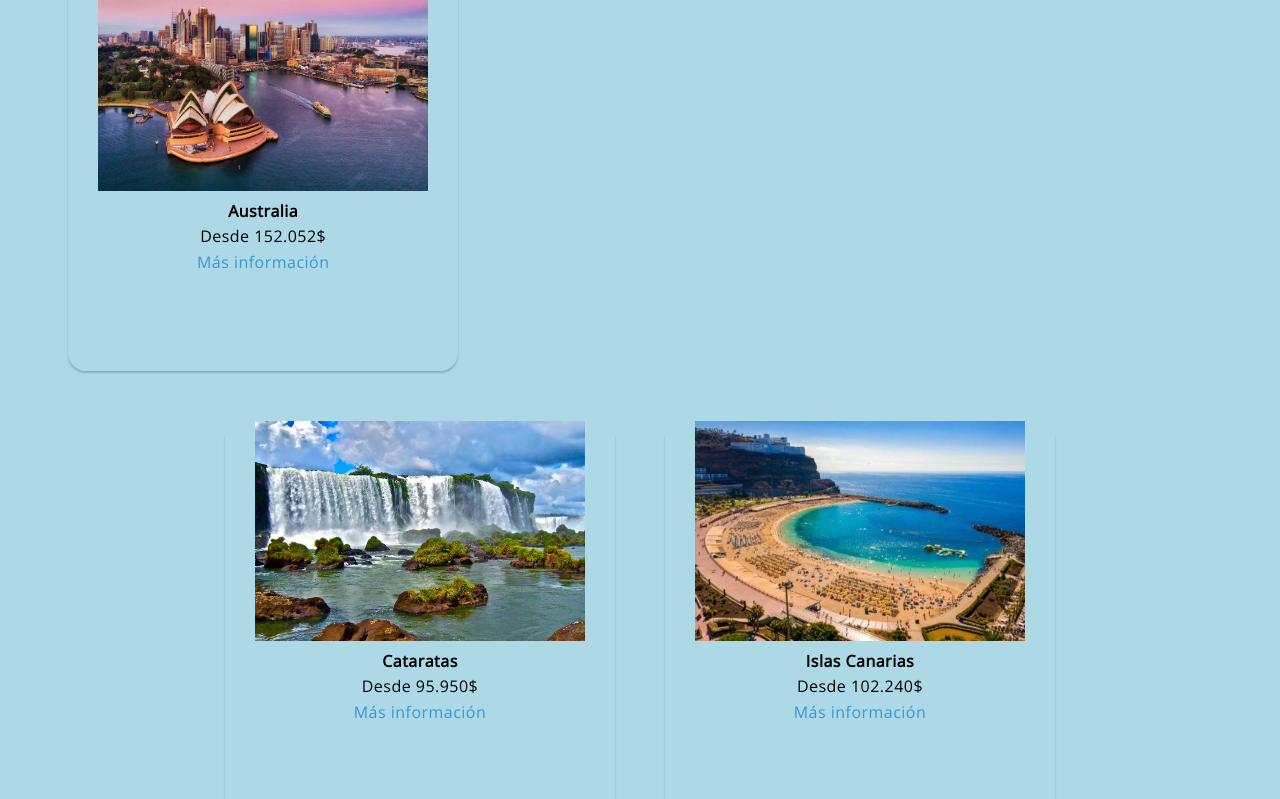
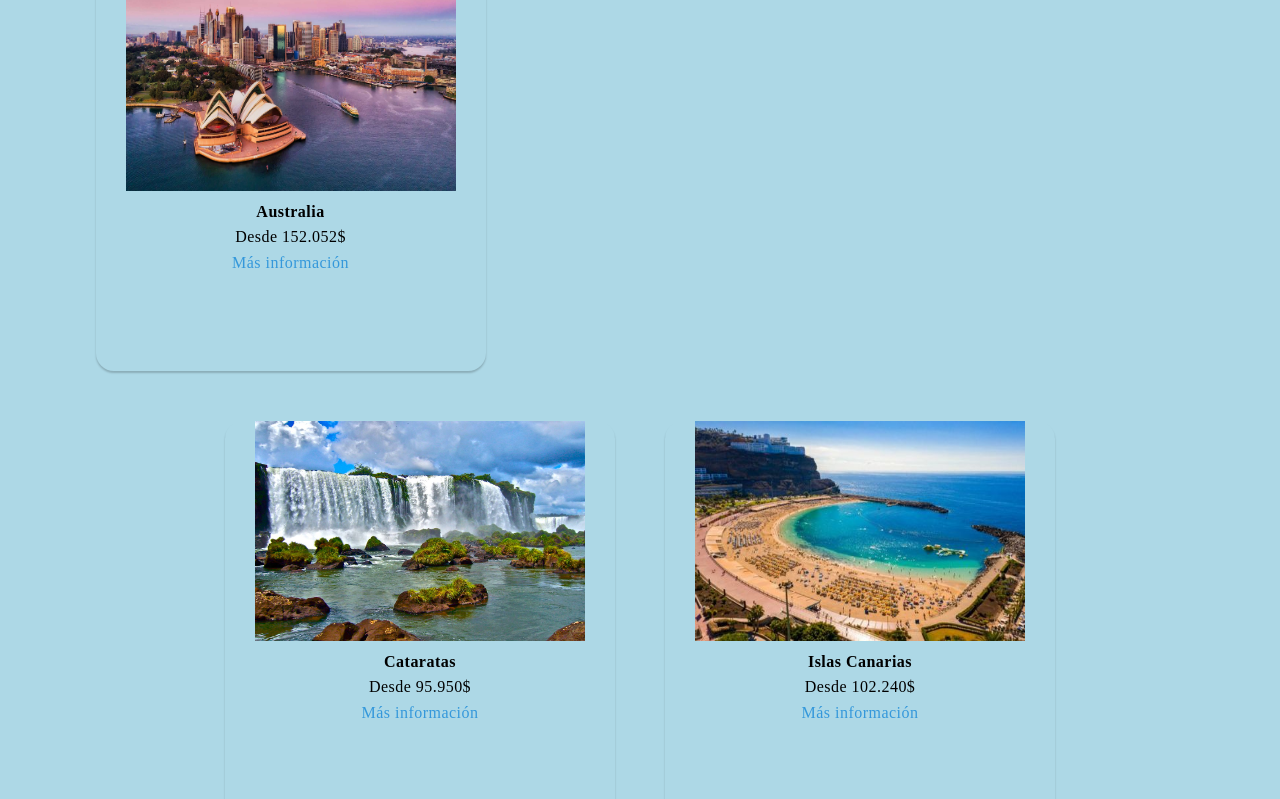
Before and after one commit to Mat060600/ViajesADistancia, a website: page index.html in a window 1280 px wide. Shown: the part 215-1014 px from the top of the page. Drawn offline with nearby package versions, Linux system fonts and the light colour scheme; files that its build step writes are made by us from their sources; a web font is replaced by a local one.

Commit message:
elimine tipografias, para luego darle un orden y utilizar solo 2 o 3

```diff
--- a/index.html
+++ b/index.html
@@ -3,6 +3,10 @@
 
 <head>
     <link href="https://allfont.es/allfont.css?fonts=open-sans" rel="stylesheet" type="text/css" />
+    <link rel="preconnect" href="https://fonts.googleapis.com">
+    <link rel="preconnect" href="https://fonts.gstatic.com" crossorigin>
+    <link href="https://fonts.googleapis.com/css2?family=Oleo+Script:wght@700&family=Rock+Salt&display=swap"
+        rel="stylesheet">
     <meta charset="UTF-8">
     <meta http-equiv="X-UA-Compatible" content="IE=edge">
     <meta name="viewport" content="width=device-width, initial-scale=1.0">
@@ -14,10 +18,7 @@
     <style type="text/css"></style>
     <script src="https://kit.fontawesome.com/2b82f2dff7.js" crossorigin="anonymous"></script>
     <!--Fuente -->
-    <link rel="preconnect" href="https://fonts.googleapis.com">
-    <link rel="preconnect" href="https://fonts.gstatic.com" crossorigin>
-    <link href="https://fonts.googleapis.com/css2?family=Oleo+Script:wght@700&family=Rock+Salt&display=swap"
-        rel="stylesheet">
+
     <!-- CSS only -->
     <link rel="stylesheet" href="style.css">
 </head>
--- a/scss/_empresa.scss
+++ b/scss/_empresa.scss
@@ -17,8 +17,9 @@
 
 .parrafo-dos-servicio__titulo {
   margin: 10px;
-  font-family: Verdana, Geneva, Tahoma, sans-serif;
   font-size: medium;
+
+
 }
 
 
--- a/scss/_footer.scss
+++ b/scss/_footer.scss
@@ -4,6 +4,8 @@ footer {
   background-color:#f8f9fa;
   background-size: cover;
 }
+
+
 
 .container__footer {
   display: flex;
--- a/scss/_index-container.scss
+++ b/scss/_index-container.scss
@@ -1,4 +1,3 @@
-@import url("https://fonts.googleapis.com/css?family=Open+Sans|Roboto");
 
 html,
 body {
@@ -9,10 +8,8 @@ body {
 .body_index {
   width: 100%;
   height: 100%;
-  font-family: sans-serif;
   letter-spacing: 0.03em;
   line-height: 1.6;
-  font-family: "Open Sans", sans-serif;
 }
 
 .container {
```
Also changed, not shown: css/style.css.
